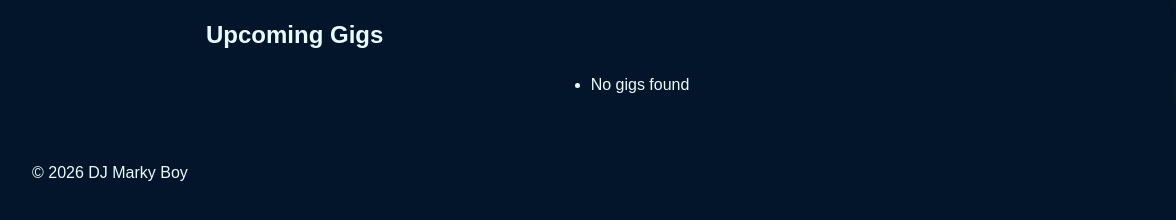
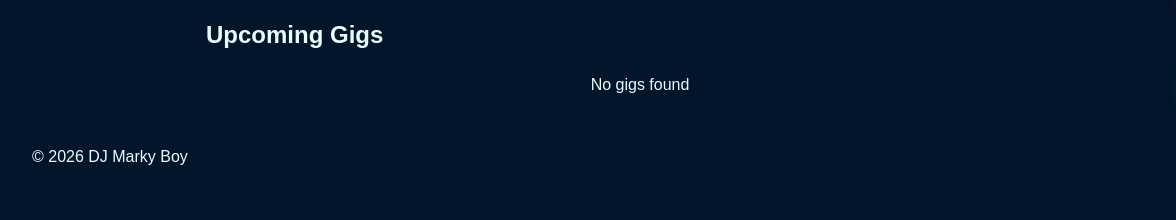
Before and after one commit to markdtlindsay/DJMB_Website, a plain HTML site: page index.html in a window 1280 px wide. Shown: the part 656-876 px from the top of the page, 0-1176 px from the left. Drawn offline with Linux system fonts and the light colour scheme; no server answers.

Commit message:
Style updates

```diff
--- a/assets/css/styles.css
+++ b/assets/css/styles.css
@@ -134,6 +134,7 @@ main {
 }
 
 #gigs-list {
+  list-style: none;
   display: flex;
   flex-direction: column;
   gap: 1.5rem;
@@ -151,7 +152,7 @@ main {
   box-shadow: 0 14px 36px rgba(0, 0, 0, 0.4);
   text-align: left;
   overflow: hidden;
-  max-width: 700px;
+  max-width: 640px;
 }
 
 .gig-date {
--- a/index.html
+++ b/index.html
@@ -34,9 +34,9 @@
 
       <section id="gigs">
         <h2>Upcoming Gigs</h2>
-        <ul id="gigs-list">
-          <li>Loading gigs...</li>
-        </ul>
+        <div id="gigs-list">
+          Loading gigs...
+        </div>
       </section>
     </main>
 
```
